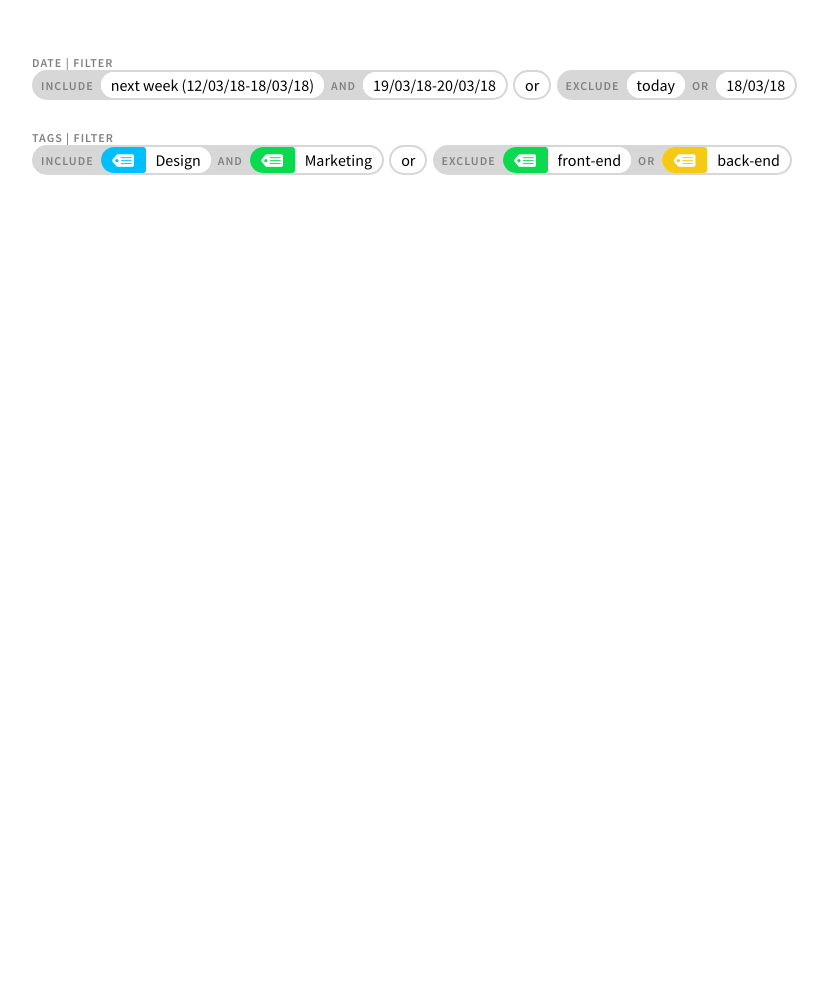
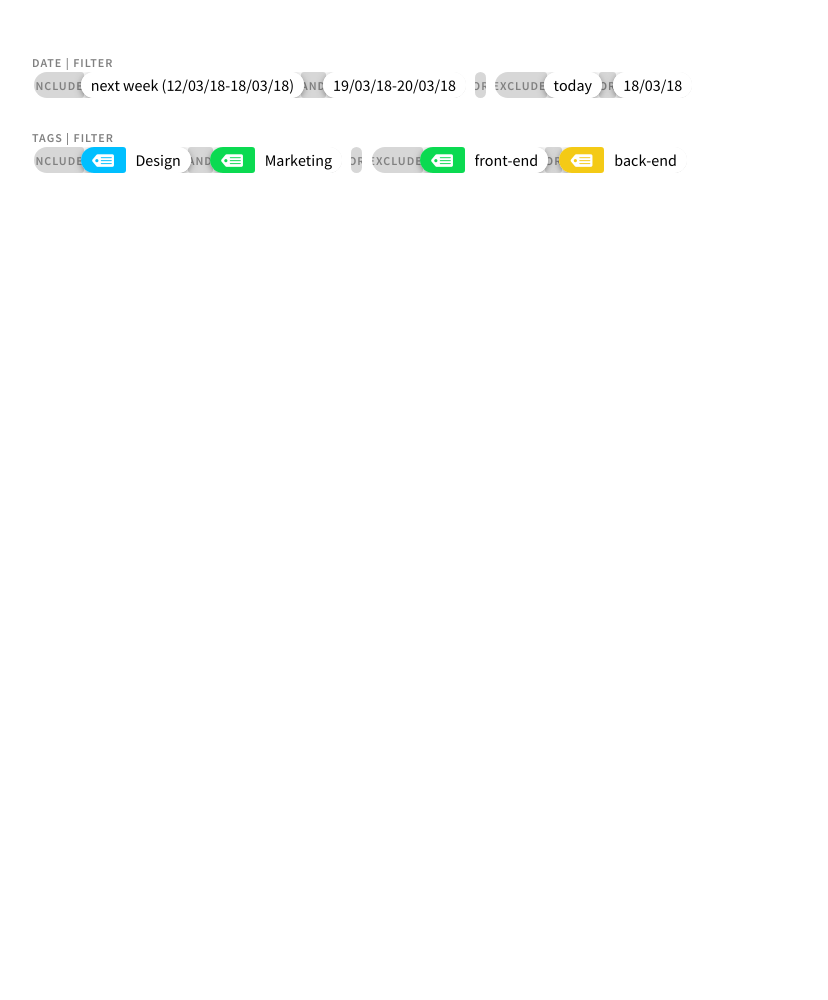
Before and after one commit to lordblendi/tracker-mockup, a Jekyll site: the page built from pages/filter.html, in a window 1280 px wide. Shown: the whole page, without its empty margins (23-851 px from the left). Built offline with Jekyll 4.4.1, drawn with Linux system fonts in a browser that asks for light colours; nearby versions of some CDN libraries; comment, search, counter and statistics services are not loaded.

Commit message:
simplify the components a lot

```diff
--- a/pages/filter.html
+++ b/pages/filter.html
@@ -30,10 +30,8 @@ permalink: /filter
       </div>
 
       <div class="pmx-selector pmx-selector--readonly JS_selector">
-        <div class="pmx-selector__item pmx-selector__item--selected JS_selectorItem">
-          <div class="pmx-selector__block ">
-            <span class="pmx-selector__blockPart pmx-selector__blockPart--prefix">or</span>
-          </div>
+        <div class="pmx-selector__itemSeperator">
+          <span class="pmx-selector__itemSeperatorLabel">Or</span>
         </div>
       </div>
 
@@ -87,10 +85,8 @@ permalink: /filter
       </div>
 
       <div class="pmx-selector pmx-selector--readonly JS_selector">
-        <div class="pmx-selector__item pmx-selector__item--selected JS_selectorItem">
-          <div class="pmx-selector__block ">
-            <span class="pmx-selector__blockPart pmx-selector__blockPart--prefix">or</span>
-          </div>
+        <div class="pmx-selector__itemSeperator">
+          <span class="pmx-selector__itemSeperatorLabel">Or</span>
         </div>
       </div>
 
--- a/sass/components/selector.scss
+++ b/sass/components/selector.scss
@@ -79,16 +79,40 @@
   position: relative;
   display: inline-block;
   height: 30px;
-  background-color: #D7D7D7;
-  border: 2px solid #D7D7D7;
-  color: #000;
   border-radius: 15px;
   font-size: 0;
   max-width: 100%;
   line-height: initial;
   white-space: nowrap;
+  vertical-align: top;
 
-  vertical-align: top;
+  background-color: transparent;
+  border: 2px solid transparent;
+
+  &--expanded {
+    background-color: #D7D7D7;
+    border: 2px solid #D7D7D7;
+
+    .pmx-selector__item {
+      &Seperator {
+        background-color: transparent;
+      }
+    }
+  }
+
+  &--readonly {
+    overflow: hidden;
+
+    .pmx-selector__item {
+      filter: saturate(1) opacity(1);
+    }
+  }
+
+  &--multiSelect {
+    .pmx-selector__item {
+      overflow: visible;
+    }
+  }
 
   &__item {
     position: relative;
@@ -102,13 +126,10 @@
     font-size: 16px;
     cursor: pointer;
     transition: all .3s ease-in-out;
-    -webkit-filter: saturate(0.5) opacity(0.5);
-    filter: saturate(0.5) opacity(0.5);
-    -webkit-backface-visibility: hidden;
-    backface-visibility: hidden;
     vertical-align: top;
 
-    background-color: hsla(0, 0%, 100%, 0.75);
+    background-color: #FFF;
+    filter: saturate(.7) opacity(.7);
 
     &:first-child {
       .pmx-selector__block  {
@@ -138,57 +159,43 @@
       }
     }
 
-    &:hover {
-      -webkit-filter: saturate(0.8) opacity(0.8);
-      filter: saturate(0.8) opacity(0.8);
-    }
-
     &Seperator {
       position: relative;
       z-index: 0;
       display: inline-block;
       height: 26px;
       min-width: 8px;
-      background-color: #D7D7D7;
       border-radius: 3px;
       margin: 0 -3px;
 
-      &Label {
-        padding: 0 10px;
-        line-height: 28px;
+      font-size: 12px;
+      font-weight: 600;
+      letter-spacing: 1px;
+      line-height: 28px;
+      text-transform: uppercase;
+      color: #808080;
 
-        font-size: 12px;
-        font-weight: 600;
-        letter-spacing: 1px;
-        text-transform: uppercase;
-        color: #808080;
+      background-color: #D7D7D7;
+
+      &--hasLabel {
+        margin: 0;
+        padding: 0 8px;
       }
     }
 
     &--selected {
-      background-color: #FFF;
-      box-shadow: 0 3px 10px rgba(0,0,0,.2);
-      -webkit-filter: saturate(1) opacity(1);
+      box-shadow: 0 2px 8px -2px rgba(0,0,0,0.7);
       filter: saturate(1) opacity(1);
-
-      &:hover {
-        -webkit-filter: saturate(1) opacity(1);
-        filter: saturate(1) opacity(1);
-      }
-
-      .pmx-selector__blockPart--field {
-        color: #000;
-      }
     }
   }
 
   &__block {
     position: relative;
+    display: flex;
     height: 26px;
-    display: flex;
+    line-height: 26px;
+    border-radius: 3px;
     font-family: 'tenforce', sans-serif;
-    align-items: center;
-    border-radius: 3px;
 
     &Part {
       position: relative;
@@ -198,15 +205,11 @@
       height: 26px;
       padding: 0 10px;
       border-radius: 3px;
-      line-height: 27px;
-      background-color: #FFF;
-
       overflow: hidden;
       white-space: nowrap;
       text-overflow: ellipsis;
 
-      &--prefix {
-      }
+      background-color: #FFF;
 
       &--label  {
         text-transform: uppercase;
@@ -218,75 +221,10 @@
         + .pmx-selector__blockSeperator {
           position: relative;
           z-index: 2;
-          margin: -3px;
-          height: 16px;
-          border-right: 1px dotted #b9b9b9;
+          margin: 7px -3px;
+          height: 12px;
+          border-right: 1px dotted #D7D7D7;
         }
-      }
-
-      &--field {
-      }
-    }
-  }
-
-  &--expanded {
-  }
-
-  &--collapsed {
-    background: none;
-    background-color: transparent;
-    border: 2px solid transparent;
-  }
-
-  &--readonly {
-    overflow: hidden;
-
-    .pmx-selector__item {
-      background-color: #FFF;
-      box-shadow: none;
-      cursor: text;
-      -webkit-filter: saturate(1) opacity(1);
-      filter: saturate(1) opacity(1);
-
-      &:hover {
-        background-color: #FFF;
-        color: #000;
-      }
-
-      .pmx-selector__blockPart--field {
-        color: #000;
-      }
-    }
-  }
-
-  &--toggleSelect {
-    .pmx-selector__blockPart {
-      background-color: rgba(255,255,255,0);
-    }
-  }
-
-  &--multiSelect {
-    .pmx-selector__item {
-      overflow: visible;
-
-      &:first-child {
-        border-top-left-radius: 30px;
-        border-bottom-left-radius: 30px;
-
-        .pmx-selector__blockPart--prefix {
-          &:first-child {
-            border-radius: 15px 3px 3px 15px;
-          }
-        }
-      }
-
-      &:last-child {
-        border-top-right-radius: 30px;
-        border-bottom-right-radius: 30px;
-      }
-
-      .pmx-selector__blockPart--prefix {
-        border-radius: 3px;
       }
     }
   }
```
Also changed, not shown: pages/components.html (+60 -71 lines).
